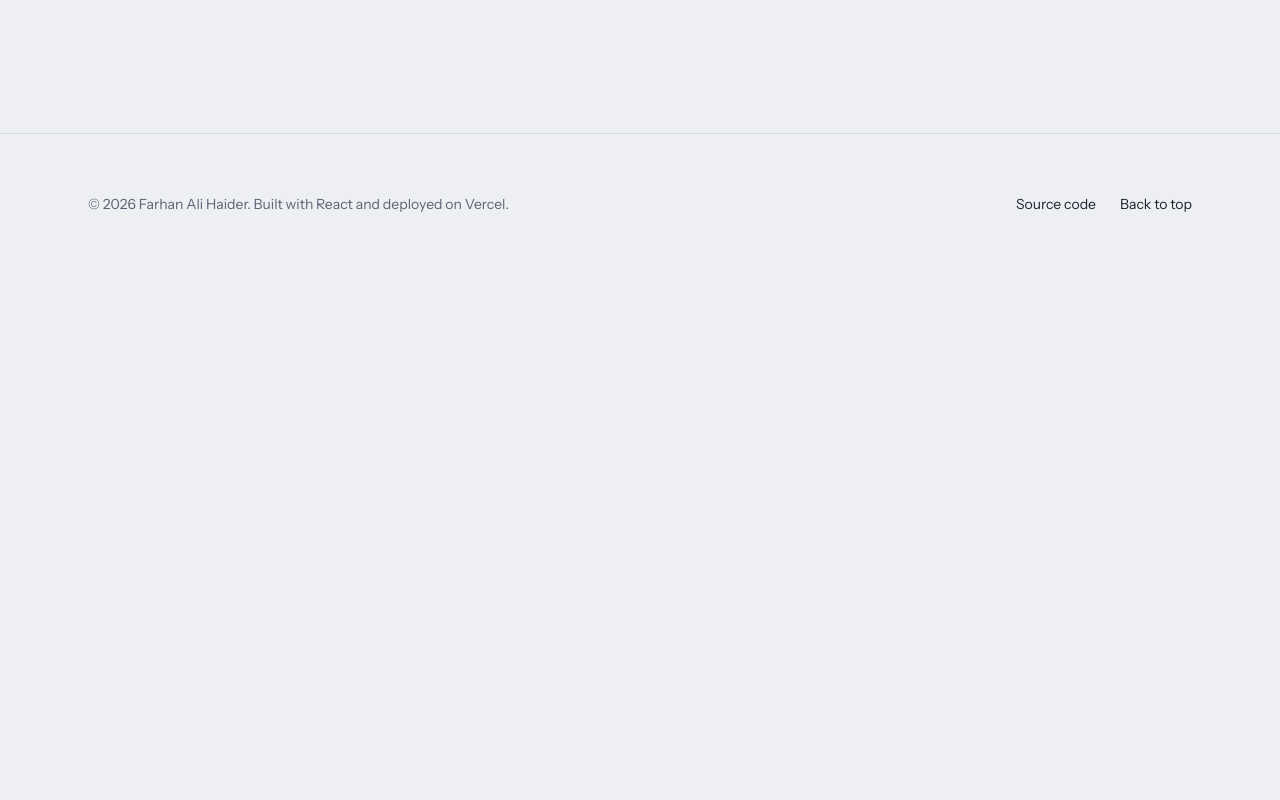
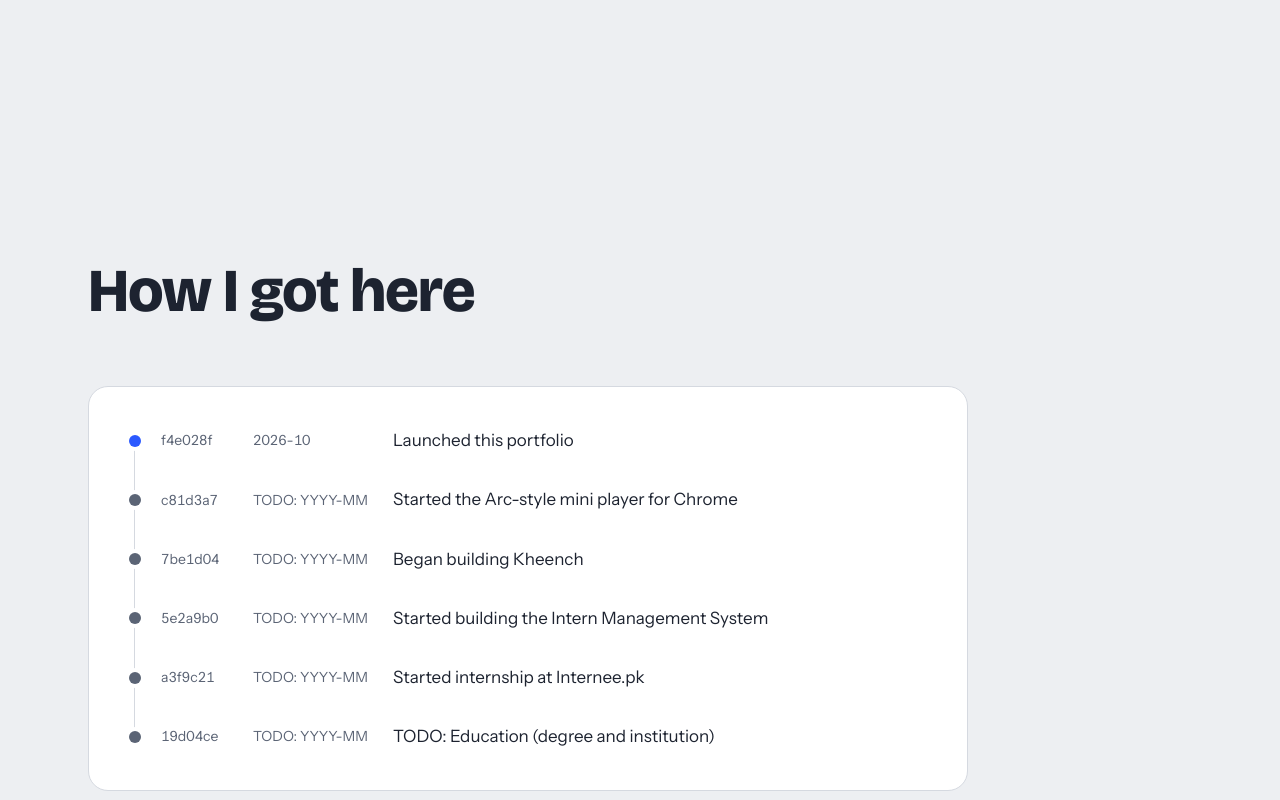
Before and after one commit to bangash40/portfolio, a React (Vite) app: page / in a window 1280 px wide. Shown: the part 4380-5180 px from the top of the page. Before the commit the page ends 4654 px from the top, so only its background shows below. Built offline with nearby package versions, Linux system fonts and the light colour scheme.

Commit message:
feat: add journey timeline

```diff
--- a/src/App.tsx
+++ b/src/App.tsx
@@ -3,6 +3,7 @@ import { Navbar } from './components/layout/Navbar';
 import { SkipLink } from './components/layout/SkipLink';
 import { About } from './components/sections/About';
 import { Hero } from './components/sections/Hero';
+import { Journey } from './components/sections/Journey';
 import { Projects } from './components/sections/Projects';
 import { useLenis } from './hooks/useLenis';
 
@@ -17,7 +18,7 @@ function App() {
         <Hero />
         <About />
         <Projects />
-        <section id="journey" />
+        <Journey />
         <section id="github" />
         <section id="contact" />
       </main>
--- /dev/null
+++ b/src/components/sections/Journey.tsx
@@ -0,0 +1,48 @@
+import { content } from '../../data/content';
+import { Container } from '../layout/Container';
+import { SectionHeading } from '../ui/SectionHeading';
+
+const isMonth = (value: string) => /^\d{4}-\d{2}$/.test(value);
+
+// A git log of milestones, newest first: dot, short id, date, message (DESIGN.md §6.7).
+export function Journey() {
+  return (
+    <section id="journey" aria-labelledby="journey-heading" className="py-20 lg:py-32">
+      <Container>
+        <SectionHeading id="journey-heading">How I got here</SectionHeading>
+
+        <div className="rounded-panel border border-line bg-paper p-6 md:p-10 lg:max-w-[880px]">
+          <div className="relative">
+            <span aria-hidden="true" className="absolute top-2 bottom-2 left-[5px] w-px bg-line" />
+            <ol className="relative flex flex-col gap-8">
+              {content.timeline.map((entry, index) => (
+                <li
+                  key={entry.id}
+                  className="relative grid grid-cols-[12px_1fr] gap-x-5 md:grid-cols-[12px_4.5rem_7.5rem_1fr] md:items-center"
+                >
+                  <span
+                    aria-hidden="true"
+                    className={`relative top-[0.45em] size-3 self-start rounded-full ring-4 ring-paper md:top-0 md:self-auto ${
+                      index === 0 ? 'bg-signal' : 'bg-slate'
+                    }`}
+                  />
+                  <div className="flex gap-4 text-small text-slate tabular-nums md:contents">
+                    <span>{entry.id}</span>
+                    {isMonth(entry.date) ? (
+                      <time dateTime={entry.date}>{entry.date}</time>
+                    ) : (
+                      <span>{entry.date}</span>
+                    )}
+                  </div>
+                  <p className="col-start-2 mt-1 text-graphite md:col-start-auto md:mt-0">
+                    {entry.message}
+                  </p>
+                </li>
+              ))}
+            </ol>
+          </div>
+        </div>
+      </Container>
+    </section>
+  );
+}
```
Also changed, not shown: 1 other file (tests, documents, lock files or other folders).
